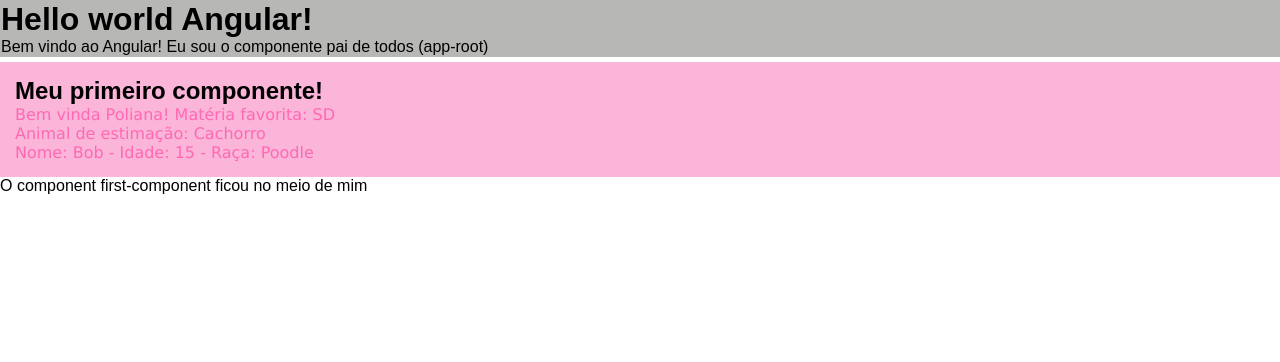
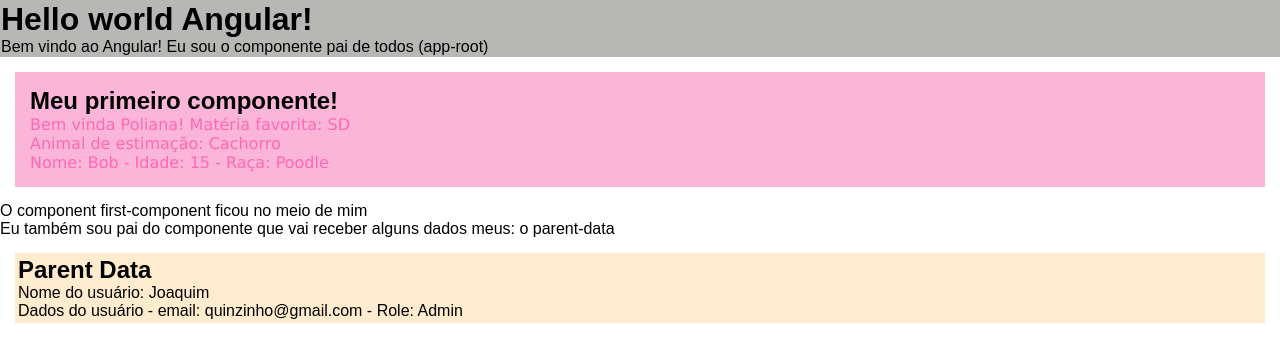
Before and after one commit to PolianaCSousa/Angular, an Angular app: page / in a window 1280 px wide. Shown: the top 362 px of the page. Built offline with nearby package versions, Linux system fonts and the light colour scheme.

Commit message:
Passando dados do componente pai pro componente filho

```diff
--- a/src/app/app.component.html
+++ b/src/app/app.component.html
@@ -6,3 +6,5 @@
 <app-first-component/>
 
 <p>O component first-component ficou no meio de mim</p>
+<p>Eu também sou pai do componente que vai receber alguns dados meus: o parent-data</p>
+<app-parent-data [name] = "userName" [dados]="userData"></app-parent-data>
--- a/src/app/app.component.ts
+++ b/src/app/app.component.ts
@@ -7,4 +7,12 @@
 })
 export class AppComponent {
   title = 'curso-angular';
+
+  userName: string = 'Joaquim';
+
+  userData: {email: string, role: string} = {
+    email: 'quinzinho@gmail.com',
+    role: 'Admin'
+  }
+
 }
--- a/src/app/app.module.ts
+++ b/src/app/app.module.ts
@@ -4,11 +4,13 @@
 import { AppRoutingModule } from './app-routing.module';
 import { AppComponent } from './app.component';
 import { FirstComponentComponent } from './components/first-component/first-component.component';
+import { ParentDataComponent } from './components/parent-data/parent-data.component';
 
 @NgModule({
   declarations: [
     AppComponent,
-    FirstComponentComponent
+    FirstComponentComponent,
+    ParentDataComponent
   ],
   imports: [
     BrowserModule,
--- a/src/app/components/first-component/first-component.component.css
+++ b/src/app/components/first-component/first-component.component.css
@@ -6,6 +6,7 @@
 
 /*o estilo da div desse componente é scoped, da mesma forma que o estilo do componente root, logo a div de cada um terá seu próprio estilo*/
 div {
+  margin: 15px;
   background-color: rgb(250, 181, 216);
   padding: 15px;
 }
--- /dev/null
+++ b/src/app/components/parent-data/parent-data.component.css
@@ -0,0 +1,5 @@
+div {
+  margin: 15px;
+  background-color: blanchedalmond;
+  padding: 3px;
+}
--- /dev/null
+++ b/src/app/components/parent-data/parent-data.component.html
@@ -0,0 +1,5 @@
+<div>
+  <h2>Parent Data</h2>
+  <p>Nome do usuário: {{ name }}</p>
+  <p>Dados do usuário - email: {{ dados.email }} - Role: {{ dados.role }}</p>
+</div>
```
Also changed, not shown: src/app/components/parent-data/TYPESCRIPT.md (added, +18 -0 lines), src/app/components/parent-data/parent-data.component.ts (added, +15 -0 lines), 1 other file (tests, documents, lock files or other folders).
